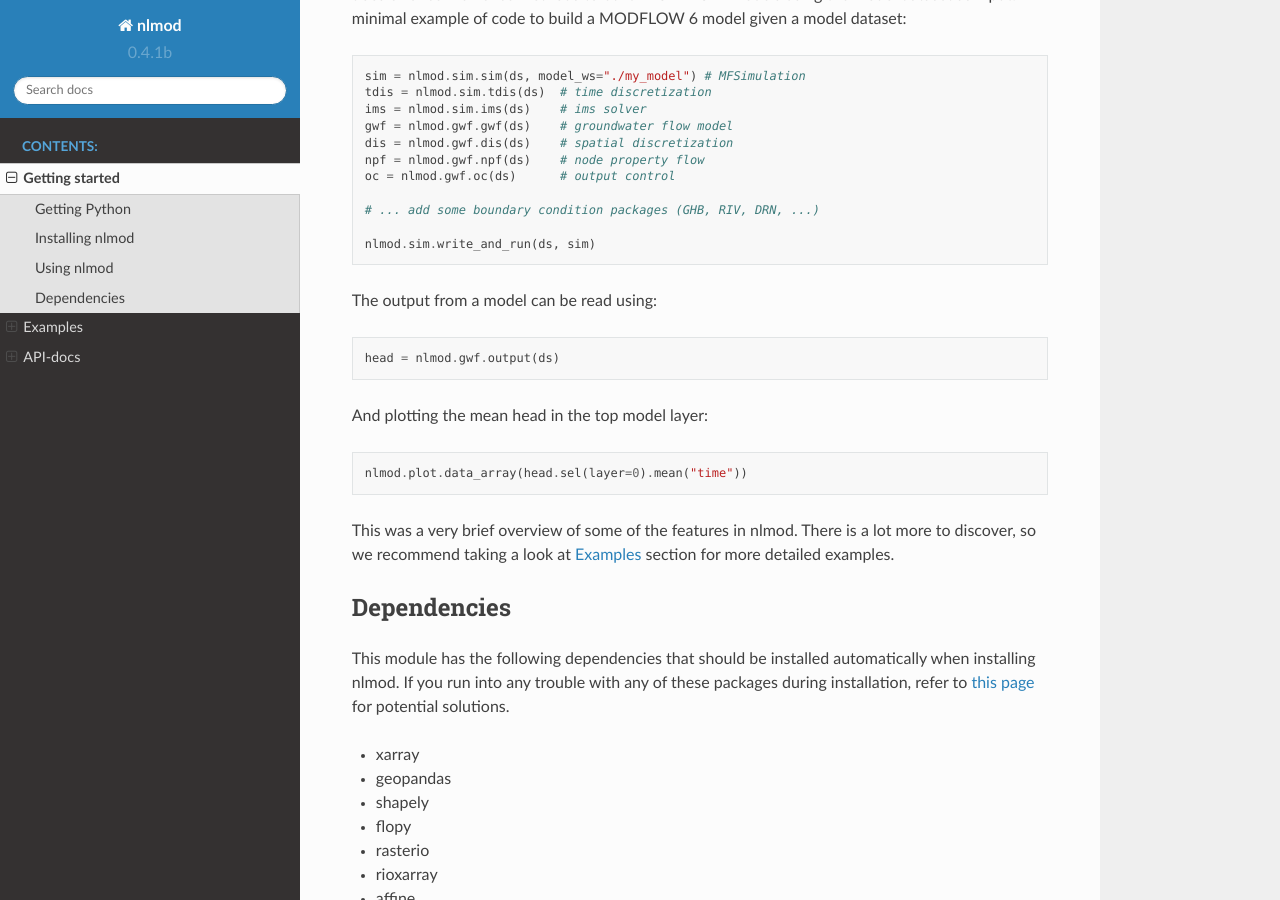
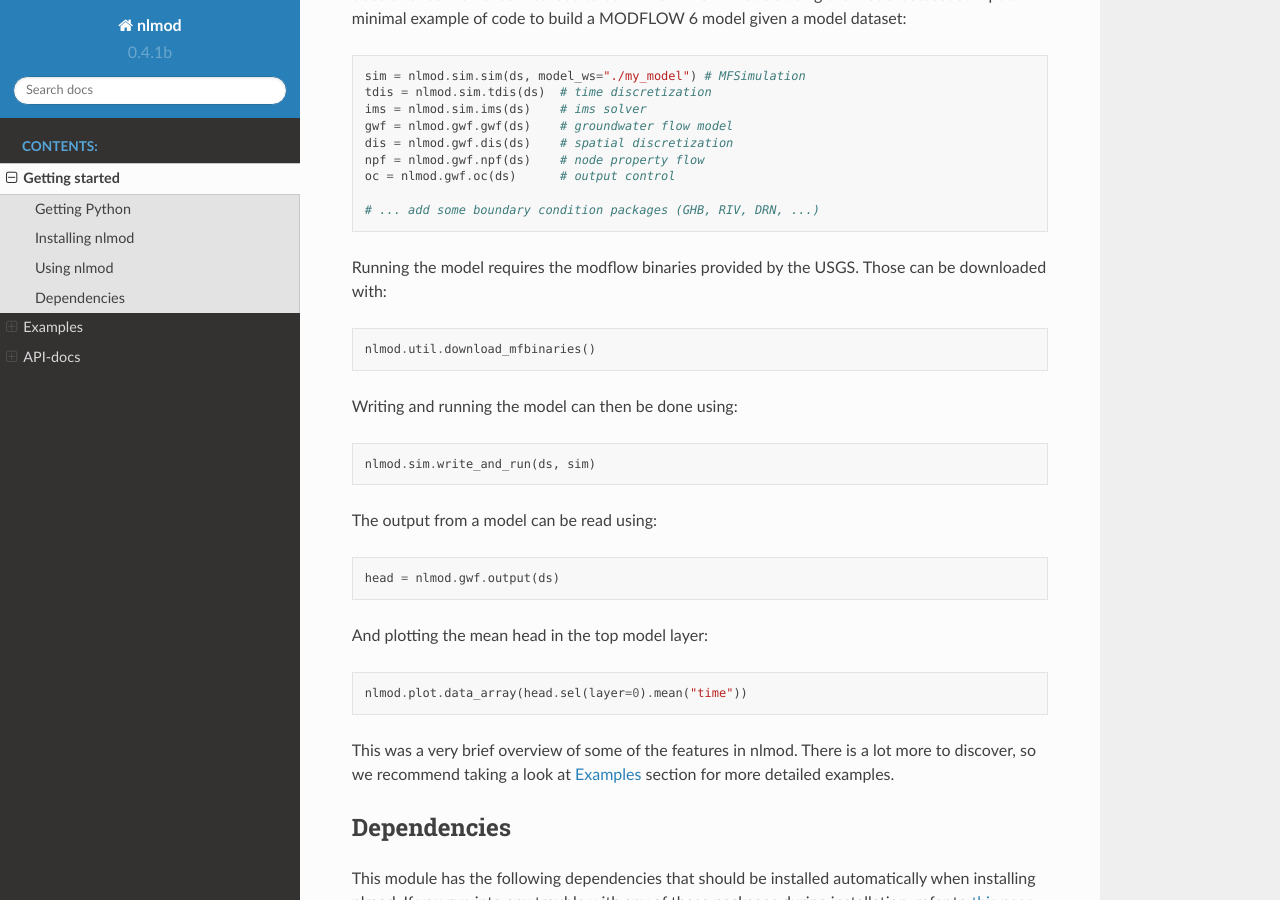
Before and after one commit to gwmod/nlmod, a Sphinx documentation site: the page built from docs/getting_started.rst, in a window 1280 px wide and 900 px high, scrolled down 1442 px. Built offline with Sphinx 7.4.7 and the Read the Docs theme 2.0.0, drawn with Linux system fonts in a browser that asks for light colours.

Commit message:
improve getting started

```diff
--- a/docs/getting_started.rst
+++ b/docs/getting_started.rst
@@ -71,6 +71,13 @@ MODFLOW 6 model given a model dataset::
 
     # ... add some boundary condition packages (GHB, RIV, DRN, ...)
 
+Running the model requires the modflow binaries provided by the USGS. Those can
+be downloaded with::
+
+    nlmod.util.download_mfbinaries()
+
+Writing and running the model can then be done using::
+
     nlmod.sim.write_and_run(ds, sim)
 
 The output from a model can be read using::
```
